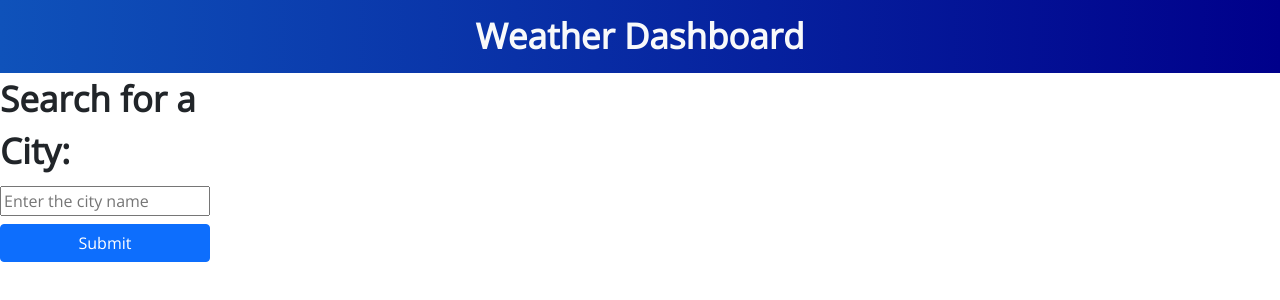
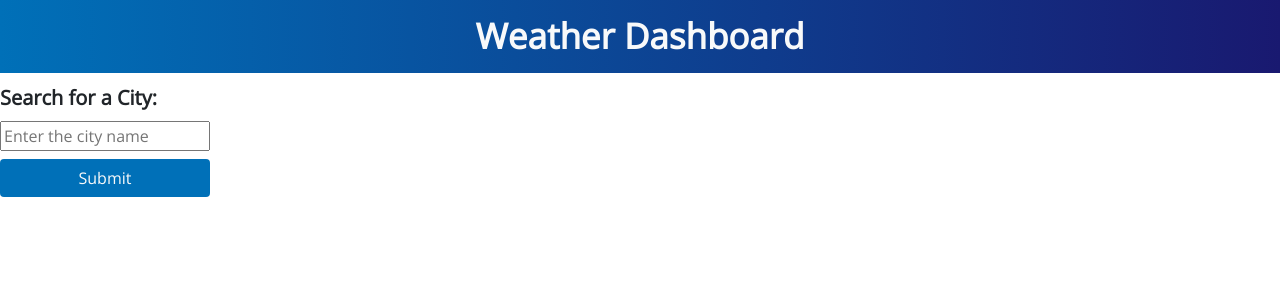
Before and after one commit to RPB543/awesome-weather-app, a plain HTML site: page index.html in a window 1280 px wide. Drawn offline with nearby package versions, Linux system fonts and the light colour scheme.

Commit message:
updated colors

```diff
--- a/index.html
+++ b/index.html
@@ -15,10 +15,10 @@
         <div class="form d-grid col-2 gap-2">
             <p class="search-title">Search for a City:</p>
             <input id="search" type="text" placeholder="Enter the city name" autocomplete="off" />
-            <button id="search-btn" class="btn btn-primary">Submit</button>
+            <button id="search-btn" class="btn text-light opacity-10">Submit</button>
         </div>
-        <div class="weather-container card-group col-10"></div>
-        <div class="weather-forecast row d-flex justify-content-end m-0"></div>
+        <div class="weather-container col-10 mb-2" ></div>
+        <div class="weather-forecast row d-flex w-5 justify-content-end m-0"></div>
     </div>
     <script src="https://code.jquery.com/jquery-3.6.0.slim.min.js" integrity="sha256-u7e5khyithlIdTpu22PHhENmPcRdFiHRjhAuHcs05RI=" crossorigin="anonymous"></script>
     <script src="script.js"></script>
--- a/script.js
+++ b/script.js
@@ -64,7 +64,7 @@ function getForecast(coordsEl) {
 
     response.json().then(function(forecast){
     // create card to hold each day's data
-    var dailyForecast = $("<div>").addClass("card col-2 w-5");
+    var dailyForecast = $("<div>").addClass("card col-2 card-deck forecast text-light").attr("style", "width=150px");
 
     // create elements for date, temp, icon, wind and humidity
     var cardTitle = $("<h4>").addClass("card-title").text(new Date(forecast.daily[i].dt*1000).toLocaleDateString("en-US"));
--- a/style.css
+++ b/style.css
@@ -8,12 +8,19 @@ header {
     justify-content: center;
     padding: 10px;
     font-weight: bolder;
-    background-image: linear-gradient(90deg, #0F52BA, darkblue);
+    background-image: linear-gradient(90deg, #0070b8, midnightblue);
+    margin-bottom: 10px;
 }
 .search-title {
-    font-size: 35px;
+    font-size: 20px;
     font-weight: bold;
     margin: 0;
+}
+#search-btn {
+    background-color: #0070b8;
+}
+.forecast {
+    background-color: #0070b8;
 }
 
 .success {
```
